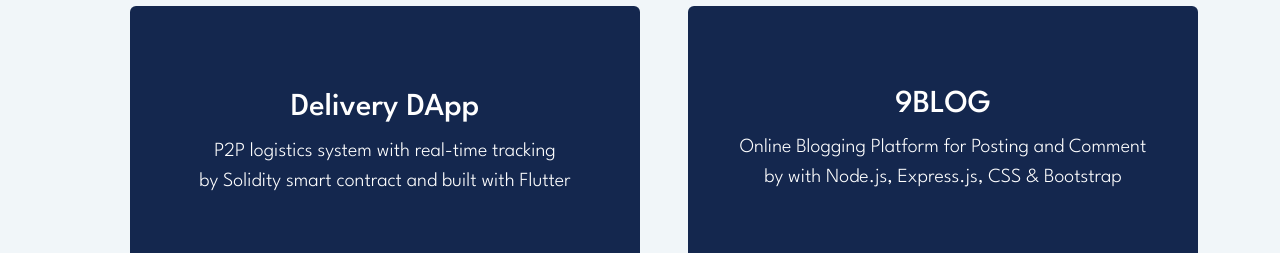
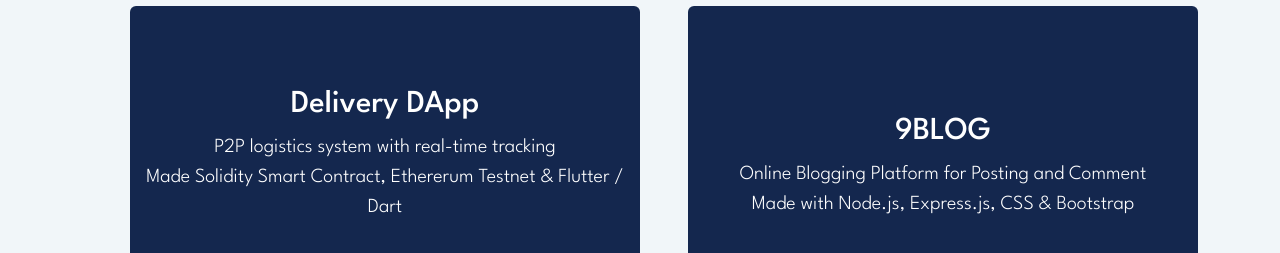
Before and after one commit to ivanlong20/Portfolio-Site, a website: page index.html in a window 1280 px wide. Shown: the part 3140-3393 px from the top of the page. Drawn offline with nearby package versions, Linux system fonts and the light colour scheme.

Commit message:
update project info

```diff
--- a/index.html
+++ b/index.html
@@ -305,8 +305,8 @@
           <div class="my-3 py-3 text-white mb-5">
             <h2 class="fs-xxl-1 fw-medium">Delivery DApp</h2>
             <div class="lead">
-              P2P logistics system with real-time tracking <br />by Solidity
-              smart contract and built with Flutter
+              P2P logistics system with real-time tracking <br />Made Solidity
+              Smart Contract, Ethererum Testnet & Flutter / Dart
             </div>
           </div>
           <a href="https://github.com/ivanlong20/Delivery-DApp" target="_blank">
@@ -329,7 +329,7 @@
           <div class="my-3 py-3 text-white mb-5">
             <h2 class="fs-xxl-1 fw-medium">9BLOG</h2>
             <div class="lead">
-              Online Blogging Platform for Posting and Comment<br />by with
+              Online Blogging Platform for Posting and Comment<br />Made with
               Node.js, Express.js, CSS & Bootstrap
             </div>
           </div>
```
